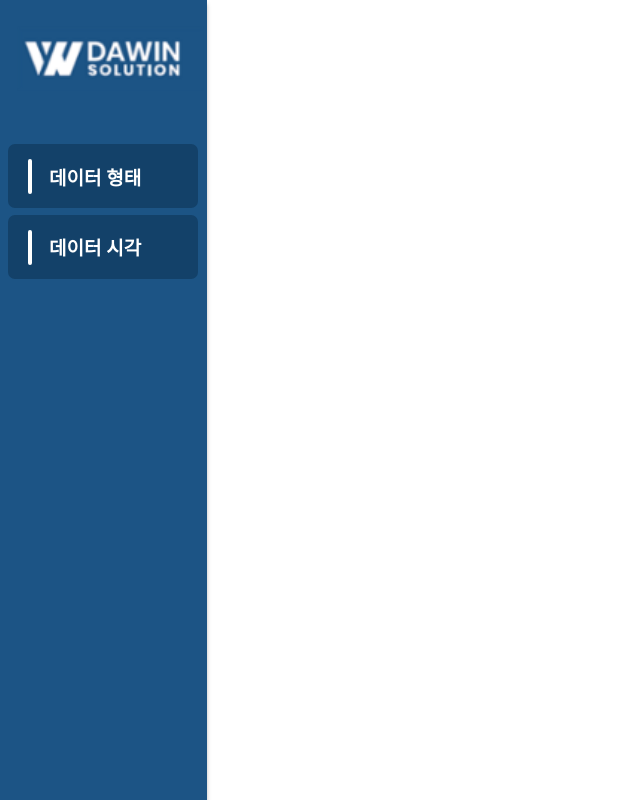
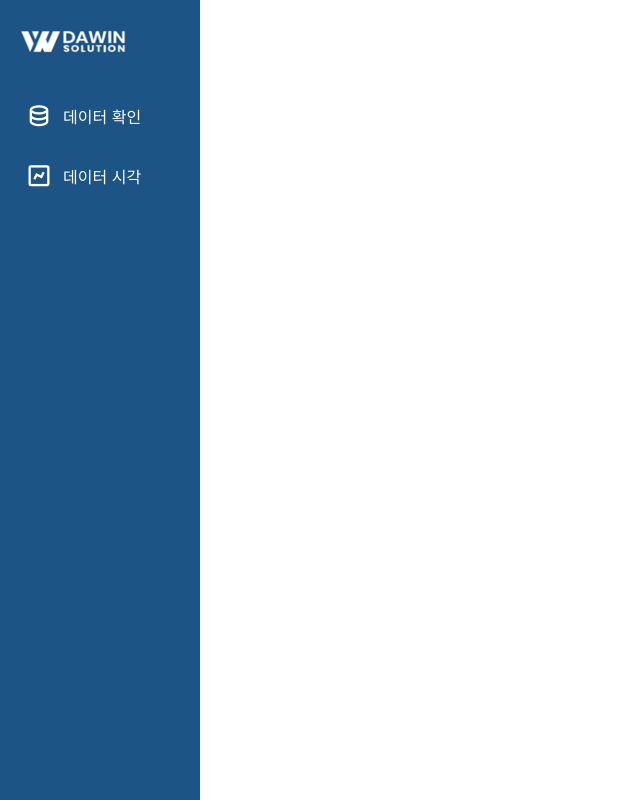
Before and after one commit to IceBear9028/dawinfront, a React (Create React App) app: page / in a window 1280 px wide. Shown: the top 800 px of the page, without its empty margins (0-640 px from the left). Built offline with nearby package versions, Linux system fonts and the light colour scheme.

Commit message:
1 commit
1. css, html 문법으로 menubar 만들었음
2. 이후 useState, useEffect 같은 걸로 만들어야 할 듯

```diff
--- a/src/component/menubar/menu.css
+++ b/src/component/menubar/menu.css
@@ -1,100 +1,47 @@
+
+
 .menuBox{
-    position: static;
-    width: 207px;
-    height: 1024px;
+    position: fixed;
+    width: 170px;
+    height: 100%;
     left: 0px;
     top: 0px;
 
     background: #1C5485;
-    box-shadow: 0px 4px 4px rgba(0, 0, 0, 0.25);
+    padding: 6px 15px
 }
-
-.logo_dawin{
-    position: absolute;
-    width: 189px;
-    height: 67px;
-    left: 16px;
-    top: 25px;
+.logo{
+    display : flex;
+    height : 70px;
+    width : 100%;
+    align-items : center;
 
 }
 
-.menubutton1{
-    position: absolute;
-    width: 190px;
-    height: 64px;
-    left: 8px;
-    top: 144px;
 
-    background: #134169;
-    border-radius: 7px;
+.menuBox ul{
+    margin-top : 10px;
 }
 
-.menuLine1{
-    position:relative;
-    width: 4px;
-    height: 35px;
-    left: 20px;
-    top: 15px;
-
-    background: #FFFFFF;
-    border-radius: 2px;
+.menuBox .linkList i{
+    position: relative;
+    margin-left: 20px;
+    font-size : 28px;
+    margin-right: 10px;
+    line-height: 60px;
+}
+.menuBox .linkList ol a{
+    color : #fff;
+    display: flex;
+    align-items : center;
+    text-decoration: none;
+    transition: all 0.4s ease;
+    width: 190px;
+    margin-left : -90px;
+    border-radius : 3px;
 }
 
-.menuText1{
-    position: relative;
-    width: 116px;
-    height: 40px;
-    left: 41px;
-    top: -21px;
-
-    font-family: 'Inter';
-    font-style: normal;
-    font-weight: 600;
-    font-size: 19px;
-    line-height: 23px;
-    display: flex;
-    align-items: center;
-
-    color: #FFFFFF;
+.menuBox .linkList ol a:hover{
+    color : #000;
+    background-color : #fff;
 }
-
-.menubutton2{
-    position: absolute;
-    width: 190px;
-    height: 64px;
-    left: 8px;
-    top: 215px;
-
-    background: #134169;
-    border-radius: 7px;
-}
-
-.menuLine2{
-    position: relative;
-    width: 4px;
-    height: 35px;
-    left: 20px;
-    top: 15px;
-
-    background: #FFFFFF;
-    border-radius: 2px;
-}
-
-.menuText2{
-    position: absolute;
-    width: 109px;
-    height: 43px;
-    left: 41px;
-    top: 12px;
-
-    font-family: 'Inter';
-    font-style: normal;
-    font-weight: 600;
-    font-size: 19px;
-    line-height: 23px;
-    display: flex;
-    align-items: center;
-
-    color: #FFFFFF;
-
-}
--- a/src/component/menubar/menu.jsx
+++ b/src/component/menubar/menu.jsx
@@ -4,18 +4,25 @@ import "./menu.css"
 function MenuBar(){
     return(
         <div className = "menuBox">
-
-            <img className = "logo_dawin" alt = "logo" src = "../img/logo_dawin.png"></img>
-
-            <div className = "menubutton1">
-                <div className = "menuLine1"></div>
-                <div className = "menuText1">데이터 형태</div>
+            <link href='https://unpkg.com/boxicons@2.1.2/css/boxicons.min.css' rel='stylesheet'></link>
+            <div className = "logo">
+                <img className = "logo_dawin" alt = "logo" src = "../img/logo_dawin.png"></img>
             </div>
 
-            <div className = "menubutton2">
-                <div className = "menuLine2"></div>
-                <div className = "menuText2">데이터 시각</div>
-            </div>
+            <ul className = "linkList">
+                <ol>
+                    <a href = "#">
+                        <i className ='bx bx-data'></i>
+                        <span className = "linkName">데이터 확인</span>
+                    </a>
+                </ol>
+                <ol>
+                    <a href = "#">
+                        <i className='bx bx-chart' ></i>
+                        <span className = "linkName">데이터 시각</span>
+                    </a>
+                </ol>
+            </ul>
 
         </div>
     )
```
